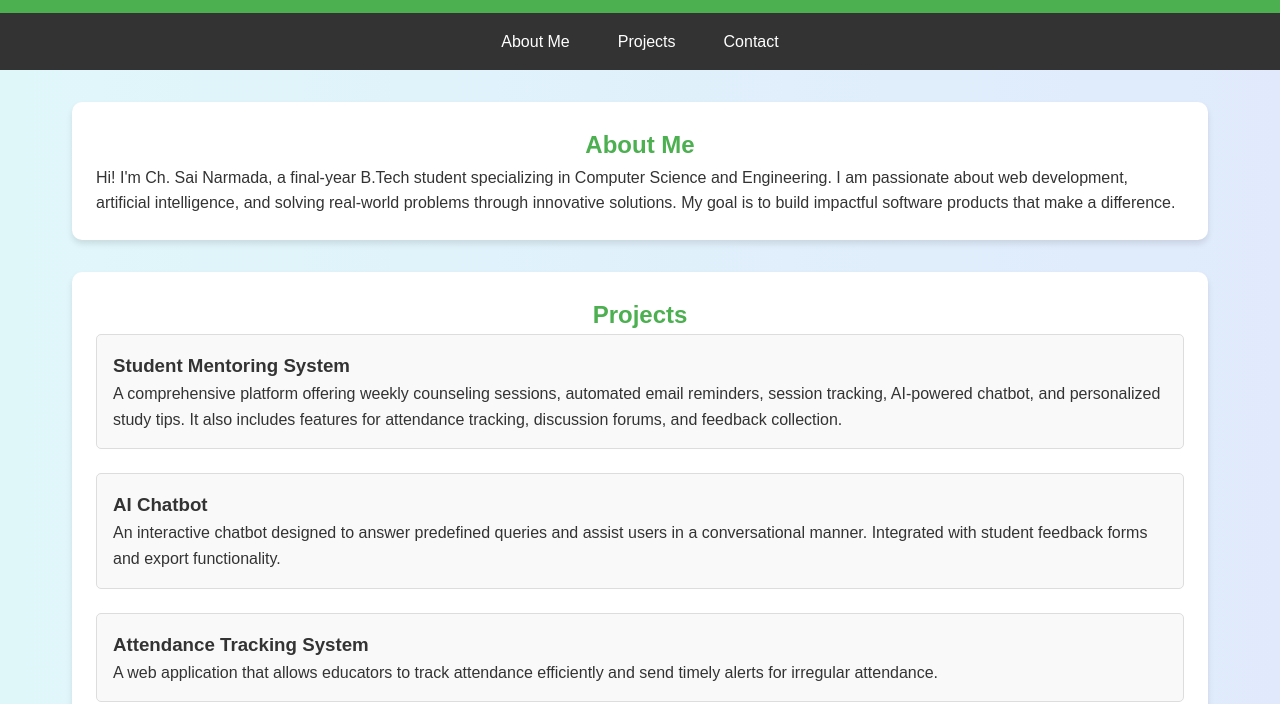
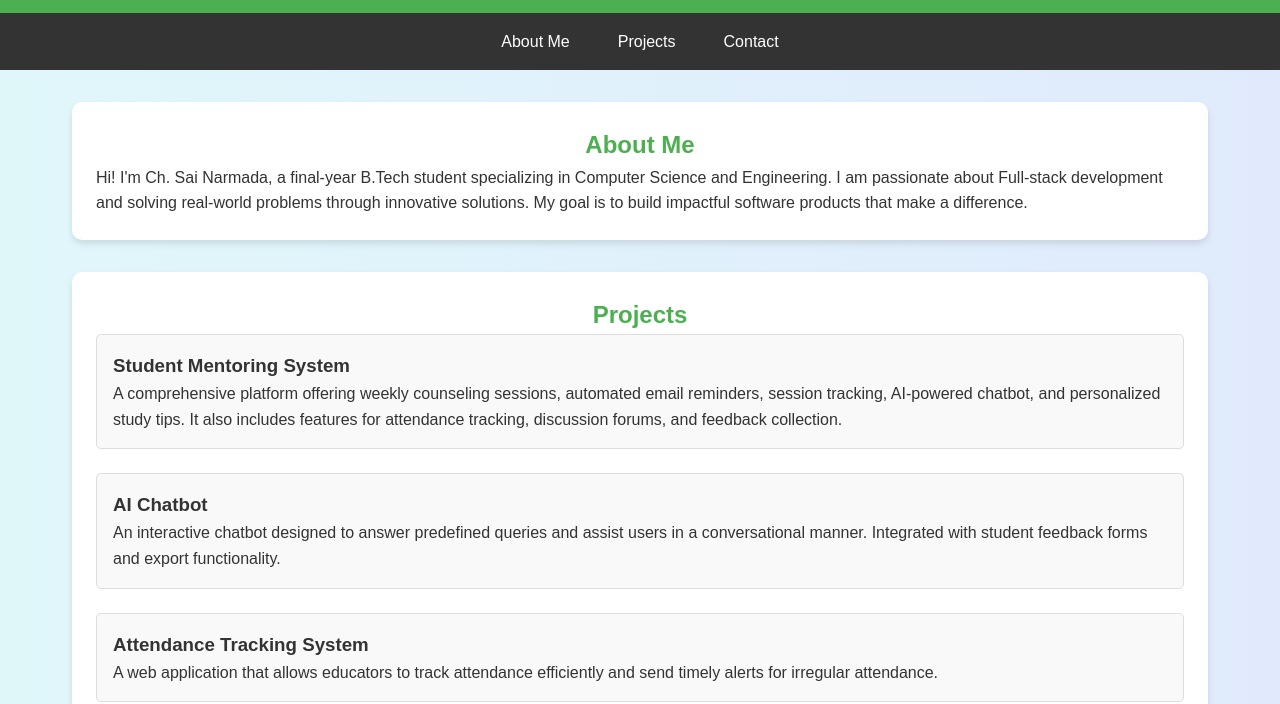
Before and after one commit to sainarmadach/portfolio-website, a plain HTML site: page index.html in a window 1280 px wide. Shown: the part 96-800 px from the top of the page. Drawn offline with Linux system fonts and the light colour scheme.

Commit message:
Update index.html

```diff
--- a/index.html
+++ b/index.html
@@ -144,7 +144,7 @@
         <section id="about">
             <h2>About Me</h2>
             <p>
-                Hi! I'm Ch. Sai Narmada, a final-year B.Tech student specializing in Computer Science and Engineering. I am passionate about web development, artificial intelligence, and solving real-world problems through innovative solutions. My goal is to build impactful software products that make a difference.
+                Hi! I'm Ch. Sai Narmada, a final-year B.Tech student specializing in Computer Science and Engineering. I am passionate about Full-stack development and solving real-world problems through innovative solutions. My goal is to build impactful software products that make a difference.
             </p>
         </section>
 
```
